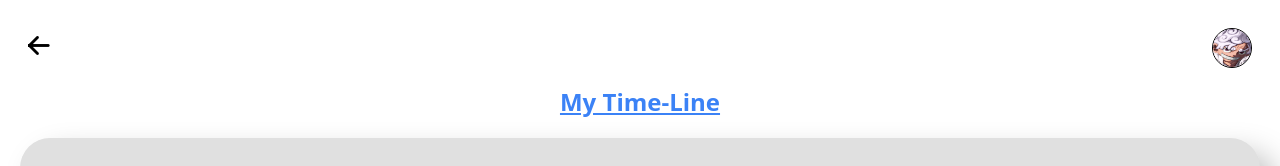
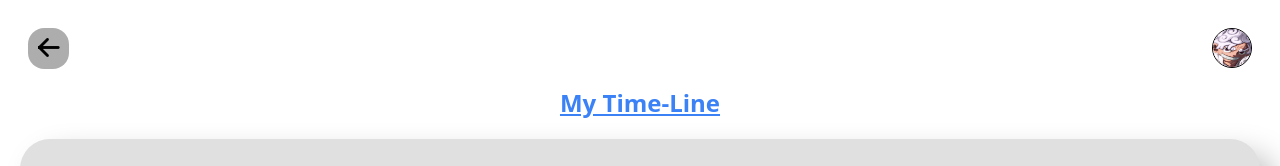
Before and after one commit to AndrewGPFranco/Portfolio, a Vue app: page /blog in a window 1280 px wide. In both pictures the pointer is over the icon 38 px from the left and 45 px from the top of the page. Shown: the top 166 px of the page. Built offline with nearby package versions, Linux system fonts and the light colour scheme.

Commit message:
pequenos detalhes

```diff
--- a/src/components/Blog/Navbar.vue
+++ b/src/components/Blog/Navbar.vue
@@ -22,4 +22,17 @@ export default {
 section {
   margin-bottom: -10px;
 }
+
+i {
+  padding: 10px;
+}
+
+i:hover {
+  background-color: rgb(173, 173, 173);
+  border-radius: 40%;
+}
+
+#imageUser:hover {
+  border: 2px solid rgb(255, 0, 0);
+}
 </style>
```
